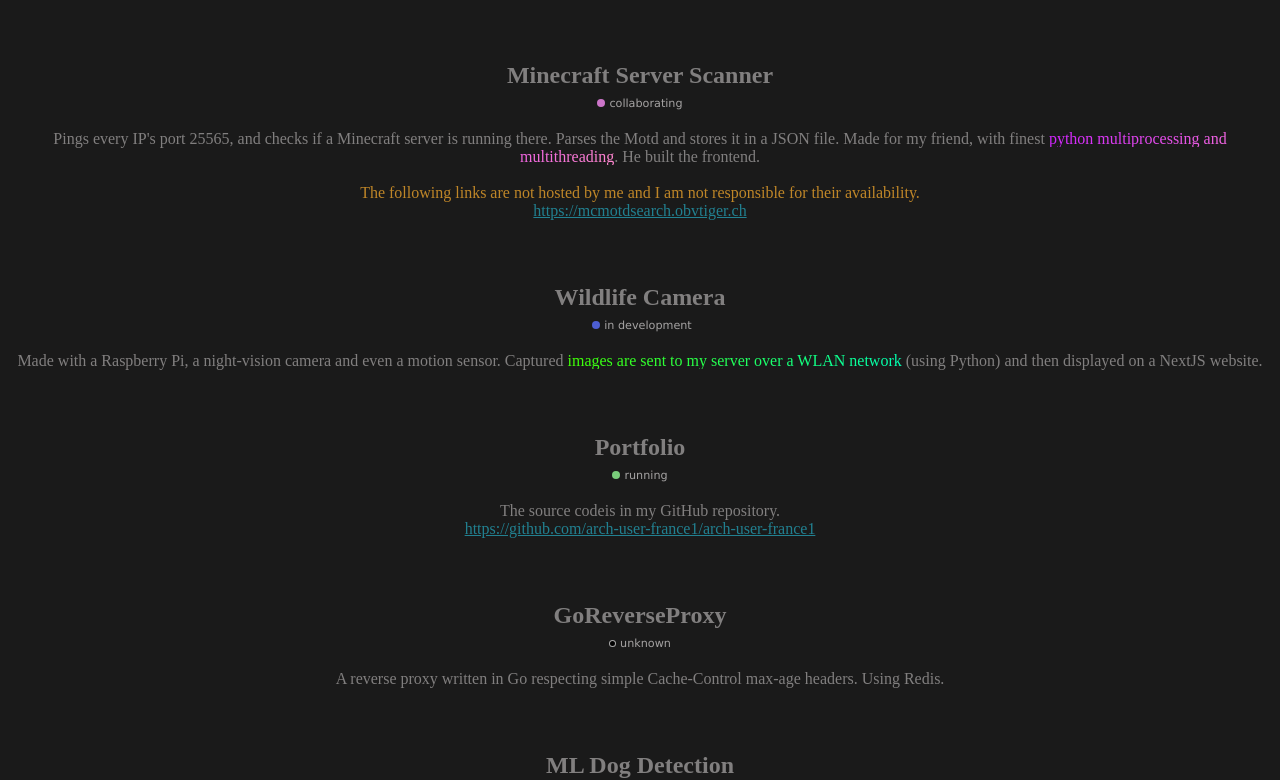
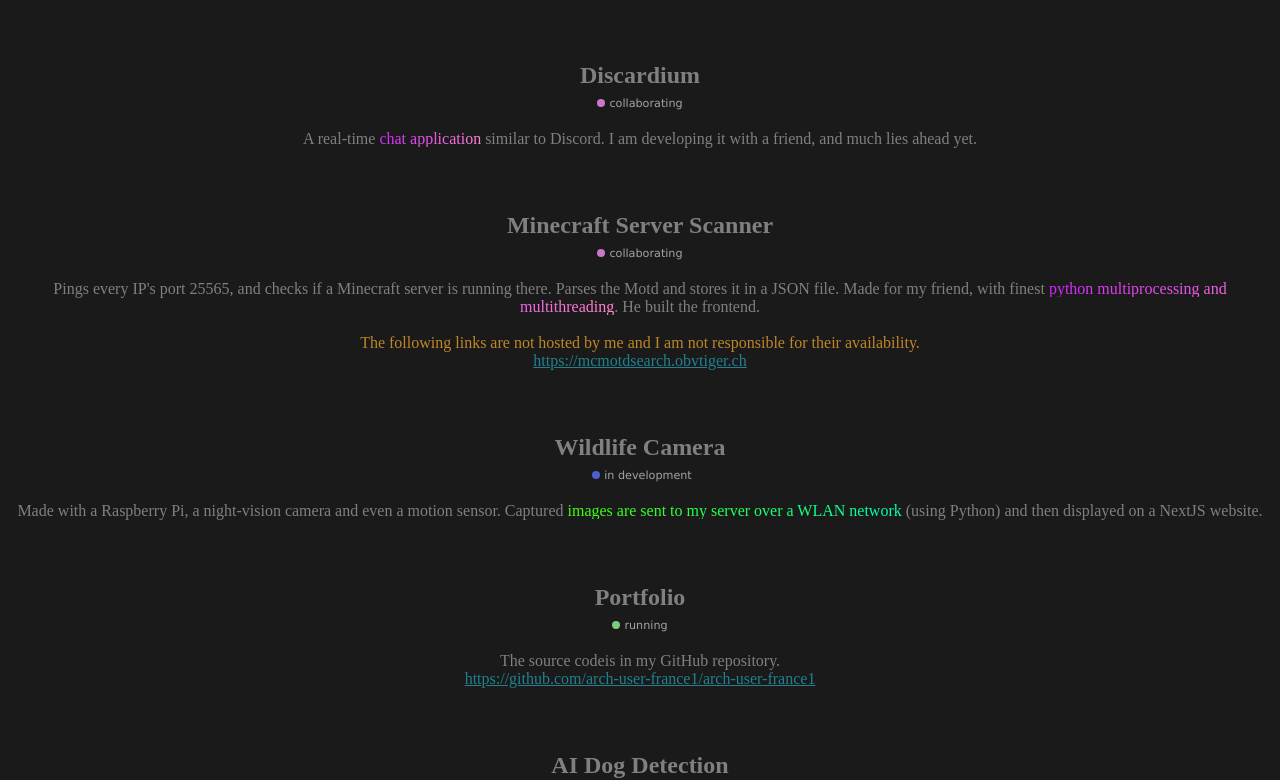
Before and after one commit to arch-user-france1/arch-user-france1, a Next.js app: page / in a window 1280 px wide. Shown: the part 842-1622 px from the top of the page. Built offline with nearby package versions, Linux system fonts and the light colour scheme.

Commit message:
update projects

```diff
--- a/pages/index.js
+++ b/pages/index.js
@@ -128,6 +128,10 @@
         <span>A vocabulary trainer made with <GrWarm>NextJS, Prisma DB, Mysql, NGINX, and Docker</GrWarm>. I've been working concentrated on it since December 2022.</span>
       </Project>
 
+      <Project projectname="Discardium" status="collaborating">
+        <span>A real-time <GrMagenta>chat application</GrMagenta> similar to Discord. I am developing it with a friend, and much lies ahead yet.</span>
+      </Project>
+
       <Project
       projectname="Minecraft Server Scanner"
       link="https://mcmotdsearch.obvtiger.ch"
@@ -154,13 +158,7 @@
       </Project>
 
       <Project
-      projectname="GoReverseProxy"
-      >
-        <span>A reverse proxy written in Go respecting simple Cache-Control max-age headers. Using Redis.</span>
-      </Project>
-
-      <Project
-      projectname="ML Dog Detection"
+      projectname="AI Dog Detection"
       >
         <span>Searches for our house's dog in images. Might eventually build a website 'findMyDog' where my model is run on images uploaded by the client.</span>
       </Project>
```
